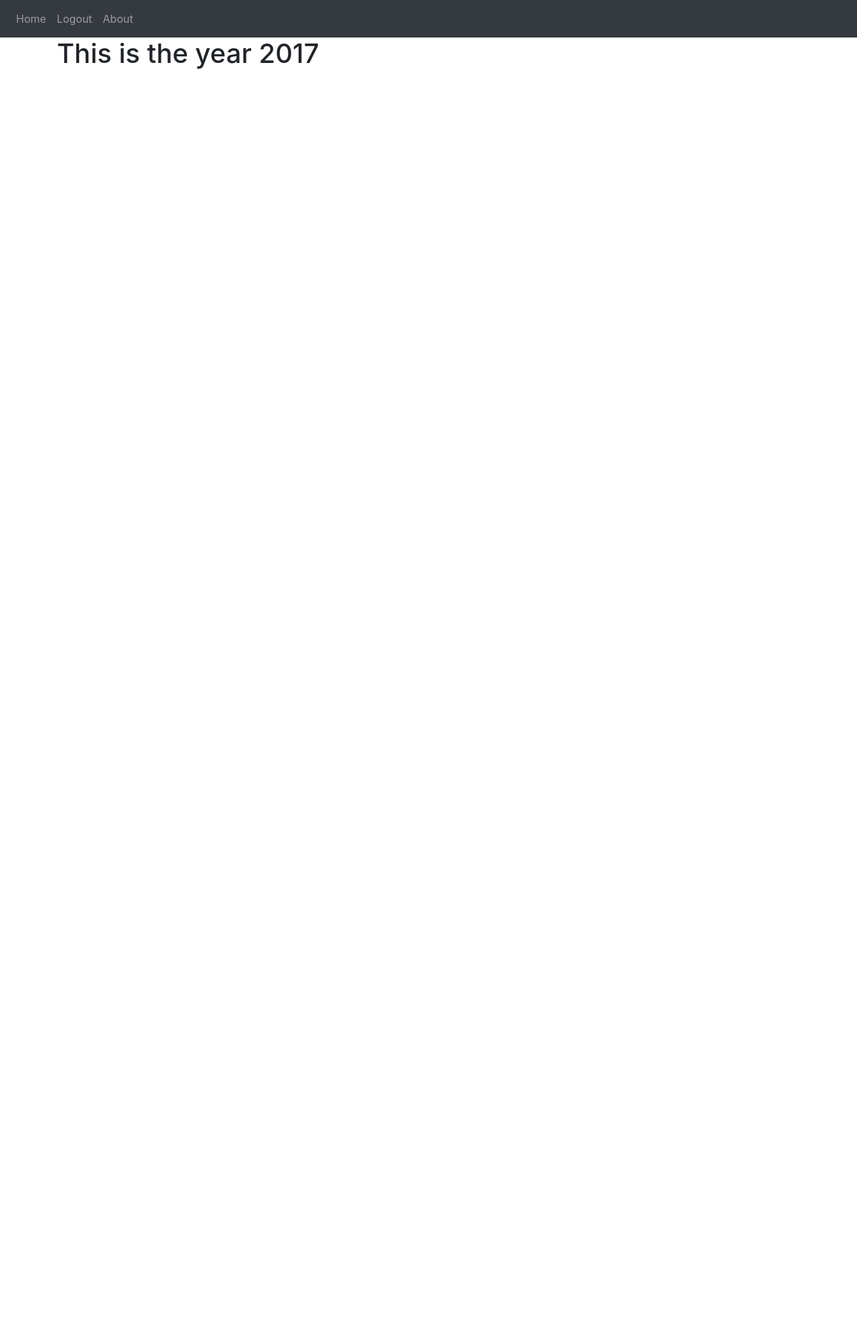
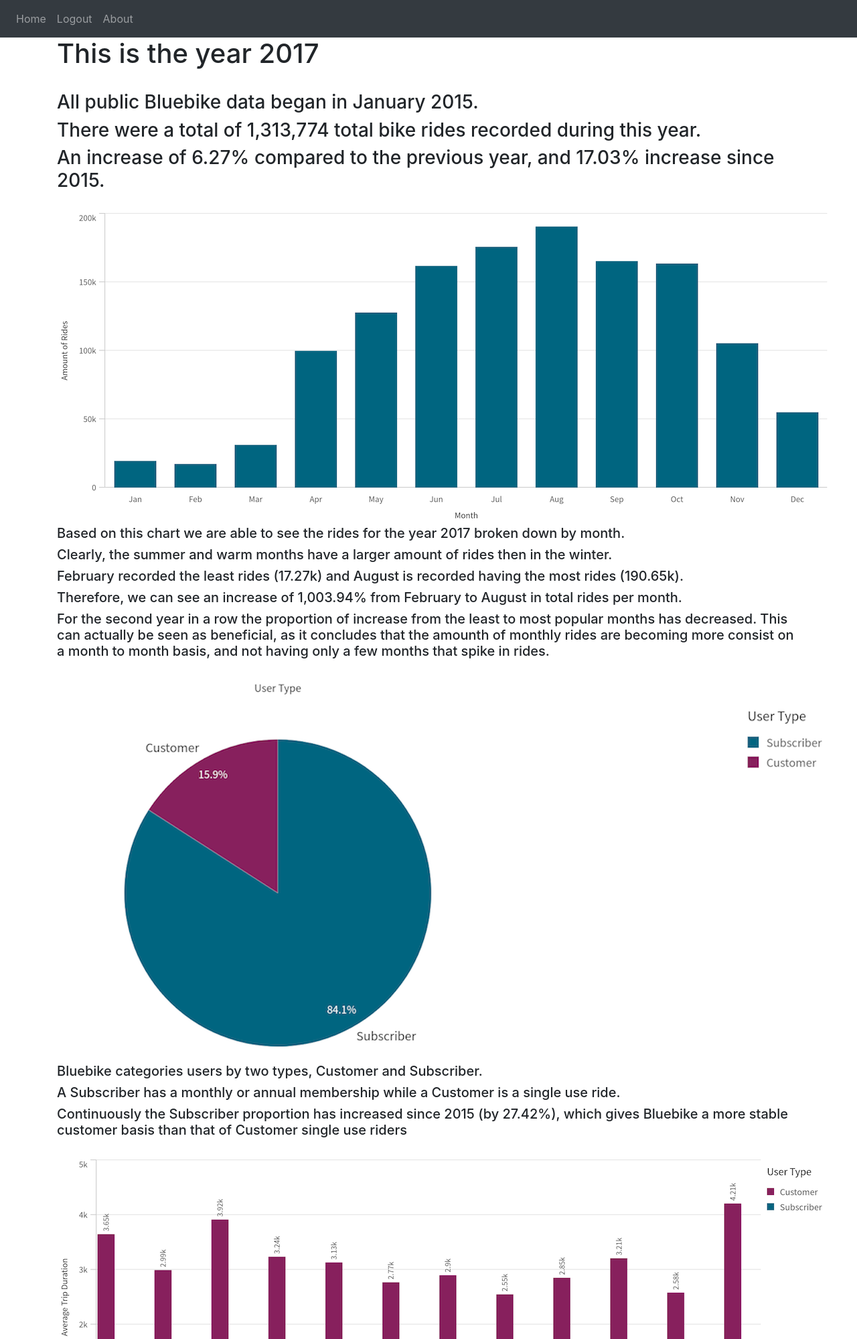
Before and after one commit to bpotvin06/BlueBike, a Flask app: page /2017 in a window 1280 px wide. Shown: the top 1999 px of the page at 67% size. Before the commit the page ends 103 px from the top, so only its background shows below. Run offline with Flask 3, Linux system fonts and the light colour scheme; a user stored in the database is signed in; some libraries are stand-ins or nearby versions.

Commit message:
2017 analysis

```diff
--- a/website/__init__.py
+++ b/website/__init__.py
@@ -23,7 +23,7 @@
 
     with app.app_context():
         db.create_all()
-    #create_database(app)
+
 
     login_manager = LoginManager()
     login_manager.login_view = 'auth.login'
--- a/website/templates/yr2016.html
+++ b/website/templates/yr2016.html
@@ -14,7 +14,7 @@
 
 <body>
     <img logo src="{{ url_for('static', filename='MonthlyRides2.png' )}}" class="center" />
-    <h5>Based on this chart we are able to see the rides for the year 2015 broken down by month.</h5>
+    <h5>Based on this chart we are able to see the rides for the year 2016 broken down by month.</h5>
     <h5>Clearly, the summer and warm months have a larger amount of rides then in the winter.</h5>
     <h5>January recorded the least rides (12.06k) and August is recorded having the most rides (174.2k).</h5>
     <h5>Therefore, we can see an increase of 1,344.4% from January to August in total rides per month.</h5>
--- a/website/templates/yr2017.html
+++ b/website/templates/yr2017.html
@@ -5,6 +5,40 @@
 
 <head>
     <h1>This is the year 2017</h1>
+    <br>
+    <h3>All public Bluebike data began in January 2015.</h3>
+    <h3>There were a total of 1,313,774 total bike rides recorded during this year.</h3>
+    <h3>An increase of 6.27% compared to the previous year, and 17.03% increase since 2015.</h3>
+    <br>
 </head>
 
+<body>
+    <img logo src="{{ url_for('static', filename='MonthlyRides3.png' )}}" class="center" />
+    <h5>Based on this chart we are able to see the rides for the year 2017 broken down by month.</h5>
+    <h5>Clearly, the summer and warm months have a larger amount of rides then in the winter.</h5>
+    <h5>February recorded the least rides (17.27k) and August is recorded having the most rides (190.65k).</h5>
+    <h5>Therefore, we can see an increase of 1,003.94% from February to August in total rides per month.</h5>
+    <h5>For the second year in a row the proportion of increase from the least to most popular months has decreased. This can actually be seen as
+        beneficial, as it concludes that the amounth of monthly rides are becoming more consist on a month to month basis, and not having only a few
+        months that spike in rides.
+    </h5>
+    <br>
+    <img logo src="{{ url_for('static', filename='UserType3.png' )}}" class="center" />
+    <h5>Bluebike categories users by two types, Customer and Subscriber.</h5>
+    <h5>A Subscriber has a monthly or annual membership while a Customer is a single use ride.</h5>
+    <h5>Continuously the Subscriber proportion has increased since 2015 (by 27.42%), which gives Bluebike a more stable customer basis than that of Customer single use riders</h5>
+    <br>
+    <img logo src="{{ url_for('static', filename='TripDurationUser3.png' )}}" class="center" />
+    <h5>When looking at the average trip during (in seconds) by user type, we notice for the first time a more consistant trend without outliers.</h5>
+    <h5>This limited variation in average ride time by user type on a month to month basis can be reflected due to a more regular customer basis.</h5>
+    <h5>The average trip duration for Customers is 3,160 seconds (or 52.66 minutes). and the average trip duration for Subscribers is 763.28 seconds (or 12.72 minutes).</h5>
+    <h5>It is notable however though, that Customers have average rides that are 313.99% longer than that of Subscribers.</h5>
+    <br>
+    <img logo src="{{ url_for('static', filename='Top5Start3.png' )}}" class="center" />
+    <h5>The top 5 annually most started from Bluebike stations are indicated in this graph, along with their corresponding Subscriber and User amounts.</h5>
+    <h5>The most popular station is at MIT with 35,750 total rides in 2017. For the second year in a row this station has been the most started from Bluebike station.</h5>
+    <h5>Subscibers with memberships account for 89.40% of all rides at the top 5 most used starting stations, a larger proportion than the previous year by 8.53%.</h5>
+    <br>
+</body>
+
 {% endblock %}
```
Also changed, not shown: website/static/MonthlyRides3.png (added), website/static/Top5Start3.png (added), website/static/TripDurationUser3.png (added), website/static/UserType3.png (added).
